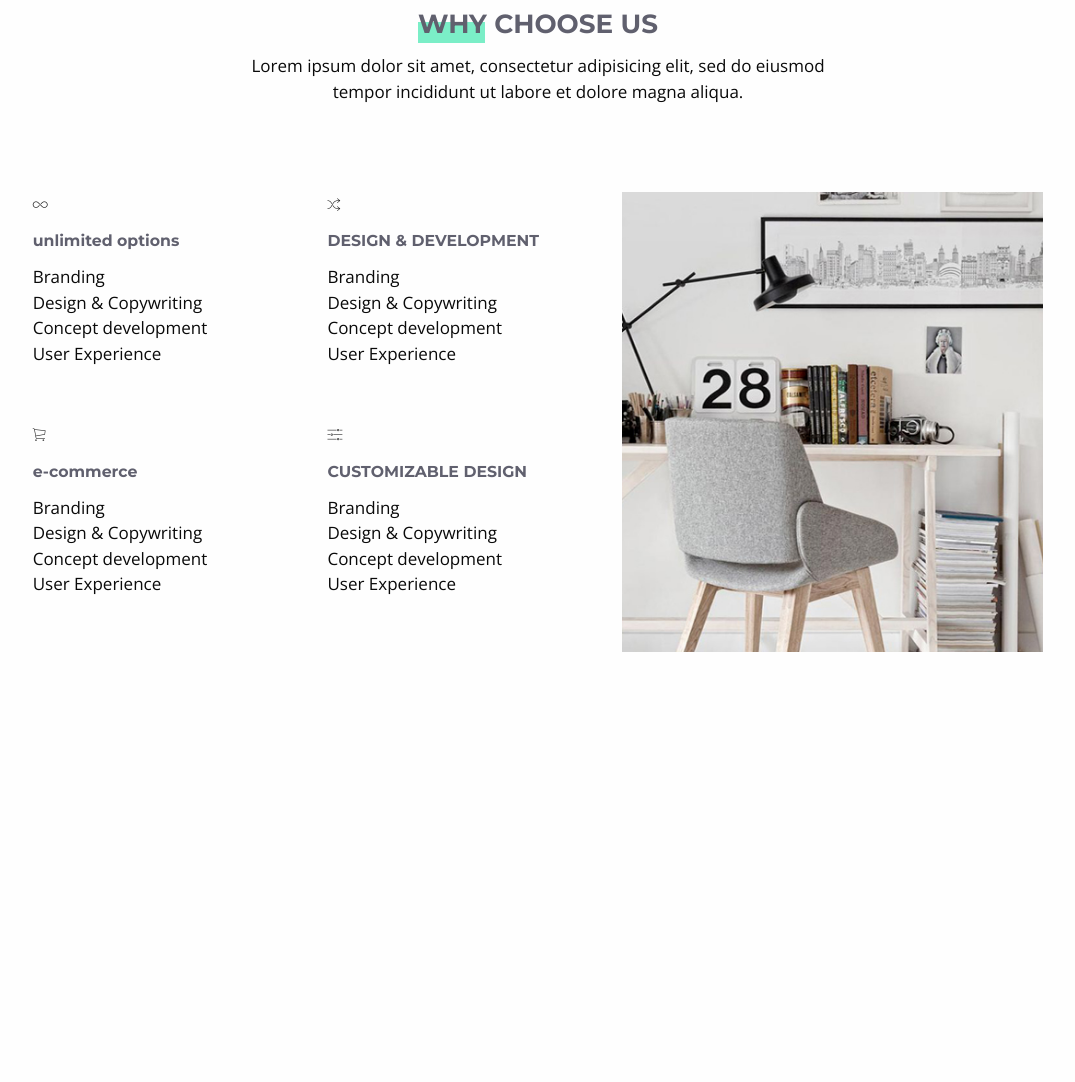
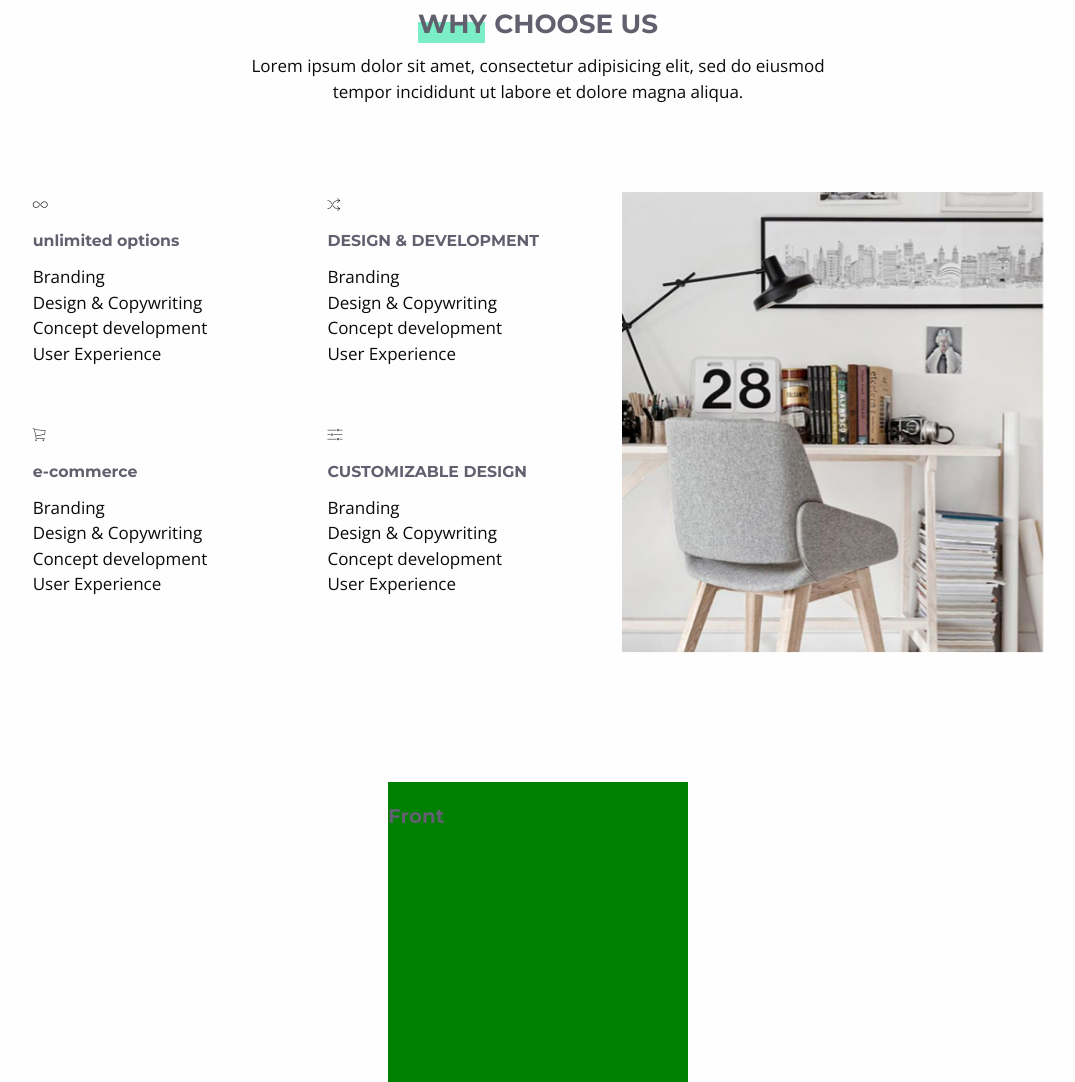
Before and after one commit to nanastya/agency-code, a website: page index.html in a window 1280 px wide. Shown: the part 927-2009 px from the top of the page, without its empty margins (102-1177 px from the left). Before the commit the page ends 1709 px from the top, so only its background shows below. Drawn offline with nearby package versions, Linux system fonts and the light colour scheme; files that its build step writes are made by us from their sources.

Commit message:
Flip card, animation

```diff
--- a/assets/src/js/scripts.js
+++ b/assets/src/js/scripts.js
@@ -1,5 +1,20 @@
 (function ($) {
     // Scripts that will only run once the page Document Object Model (DOM) is ready for JavaScript code to execute.
+
+    function isScrolledIntoView(elem) {
+        var offset = ($(window).height() - $(elem).height() ) / 2;
+        if (elem.length) {
+            var docViewTop = $(window).scrollTop();
+            var docViewBottom = docViewTop + $(window).height();
+
+            var elemTop = $(elem).offset().top;
+            var elemBottom = elemTop + $(elem).height();
+
+            return ((elemBottom <= ( docViewBottom + offset )) && (elemTop >= ( docViewTop + offset )) );
+        }
+        return false;
+    }
+
     $(document).ready(function () {
         var headerHeight = $('.header').outerHeight();
         var navHeight = $('.header__navigation').outerHeight();
@@ -14,5 +29,12 @@
             $('.header__logo').toggleClass('header__logo--transform');
         });
 
+        $( window ).scroll(function() {
+            var image = $('.txt-cols-img__image');
+            if ( isScrolledIntoView(image) ) {
+                image.addClass('txt-cols-img__image--animated');
+            }
+        });
+
     });
 })(jQuery);
--- /dev/null
+++ b/assets/src/scss/components/_all.scss
@@ -0,0 +1,4 @@
+/*-------------------------------------------------
+Animation
+-------------------------------------------------*/
+@import "animation";
--- /dev/null
+++ b/assets/src/scss/components/_animation.scss
@@ -0,0 +1,24 @@
+@keyframes pulse {
+  from {
+    transform: scale3d(1, 1, 1);
+  }
+
+  50% {
+    transform: scale3d(1.05, 1.05, 1.05);
+  }
+
+  to {
+    transform: scale3d(1, 1, 1);
+  }
+}
+
+@keyframes slideInUp {
+  from {
+    transform: translate3d(0, 100%, 0);
+    visibility: visible;
+  }
+
+  to {
+    transform: translate3d(0, 0, 0);
+  }
+}
--- a/assets/src/scss/parts/_components.scss
+++ b/assets/src/scss/parts/_components.scss
@@ -44,3 +44,39 @@
     }
   }
 }
+
+.card {
+  width: 300px;
+  height: 300px;
+  position: relative;
+  margin: auto;
+  perspective: 800px;
+  &__item {
+    position: absolute;
+    left: 0;
+    top: 0;
+    width: 100%;
+    height: 100%;
+    transform-style: preserve-3d;
+    transition: .4s ease;
+    transition-property: transform, background-color;
+    color: white;
+    &--front {
+      background-color: green;
+      backface-visibility: hidden;
+    }
+    &--back {
+      background-color: grey;
+      transform: rotateY(-180deg) translateZ(0);
+      backface-visibility: hidden;
+    }
+  }
+  &:hover {
+    .front {
+      transform: rotateY(-180deg);
+    }
+    .back {
+      transform: rotateY(0deg);
+    }
+  }
+}
--- a/assets/src/scss/parts/_txt-cols-img.scss
+++ b/assets/src/scss/parts/_txt-cols-img.scss
@@ -2,7 +2,7 @@
   padding-top: rem-calc(148);
   padding-bottom: rem-calc(148);
   &__row {
-    @include flex-grid-column(12 , 15);
+    @include flex-grid-column(12, 15);
     @include flex-grid-row();
     &--center {
       justify-content: center;
@@ -10,15 +10,26 @@
   }
   &__text-wrap {
     @include flex-grid-column(7);
-    @include breakpoint ( xs ) {
+    @include breakpoint (xs) {
       @include flex-grid-column(12);
     }
   }
   &__image-wrap {
     @include flex-grid-column(5);
-    @include breakpoint ( xs ) {
+    @include breakpoint (xs) {
       @include flex-grid-column(12);
       text-align: center;
     }
   }
+  &__image {
+    //transform: translate3d(0, 100%, 0);
+    opacity: 0;
+    transition: opacity .3s ease;
+    &--animated {
+      animation-name: slideInUp;
+      animation-duration: 1s;
+      animation-fill-mode: both;
+      opacity: 1;
+    }
+  }
 }
--- a/assets/src/scss/style.scss
+++ b/assets/src/scss/style.scss
@@ -47,6 +47,10 @@ Settings
 -------------------------------------------------*/
 @import 'settings/all';
 /*-------------------------------------------------
+Components
+-------------------------------------------------*/
+@import 'components/all';
+/*-------------------------------------------------
 Parts
 -------------------------------------------------*/
 @import 'parts/all';
--- a/index.html
+++ b/index.html
@@ -102,21 +102,24 @@
           <!--<img class="icon-txt-two-cols__icon" src="assets/dist/img/arrows.svg" alt="">-->
           <i class="icon ion-ios-shuffle"></i>
           <h2 class="icon-txt-two-cols__title">DESIGN & DEVELOPMENT</h2>
-          <p class="icon-txt-two-cols__text">Branding <br> Design & Copywriting <br> Concept development <br> User Experience</p>
+          <p class="icon-txt-two-cols__text">Branding <br> Design & Copywriting <br> Concept development <br> User
+            Experience</p>
         </div>
 
         <div class="icon-txt-two-cols__col">
           <!--<img class="icon-txt-two-cols__icon" src="assets/dist/img/cart.svg" alt="">-->
           <i class="icon ion-ios-cart-outline"></i>
           <h2 class="icon-txt-two-cols__title">e-commerce</h2>
-          <p class="icon-txt-two-cols__text">Branding <br> Design & Copywriting <br> Concept development <br> User Experience</p>
+          <p class="icon-txt-two-cols__text">Branding <br> Design & Copywriting <br> Concept development <br> User
+            Experience</p>
         </div>
 
         <div class="icon-txt-two-cols__col">
           <!--<img class="icon-txt-two-cols__icon" src="assets/dist/img/range.svg" alt="">-->
           <i class="icon ion-ios-settings"></i>
           <h2 class="icon-txt-two-cols__title">CUSTOMIZABLE DESIGN</h2>
-          <p class="icon-txt-two-cols__text">Branding <br> Design & Copywriting <br> Concept development <br> User Experience</p>
+          <p class="icon-txt-two-cols__text">Branding <br> Design & Copywriting <br> Concept development <br> User
+            Experience</p>
         </div>
 
       </div>
@@ -127,6 +130,22 @@
 
     </div>
   </section>
+
+
+  <div class="card">
+
+    <div class="card__item card__item--front front">
+      <h3>Front</h3>
+    </div>
+
+    <div class="card__item card__item--back back">
+      <h3>Back</h3>
+      <h4>CSS3 Rocks</h4>
+    </div>
+
+  </div><!-- .card -->
+
+
 </main>
 
 <script src="assets/components/jquery/dist/jquery.min.js"></script>
```
Also changed, not shown: assets/dist/global.js, assets/dist/style.css.
